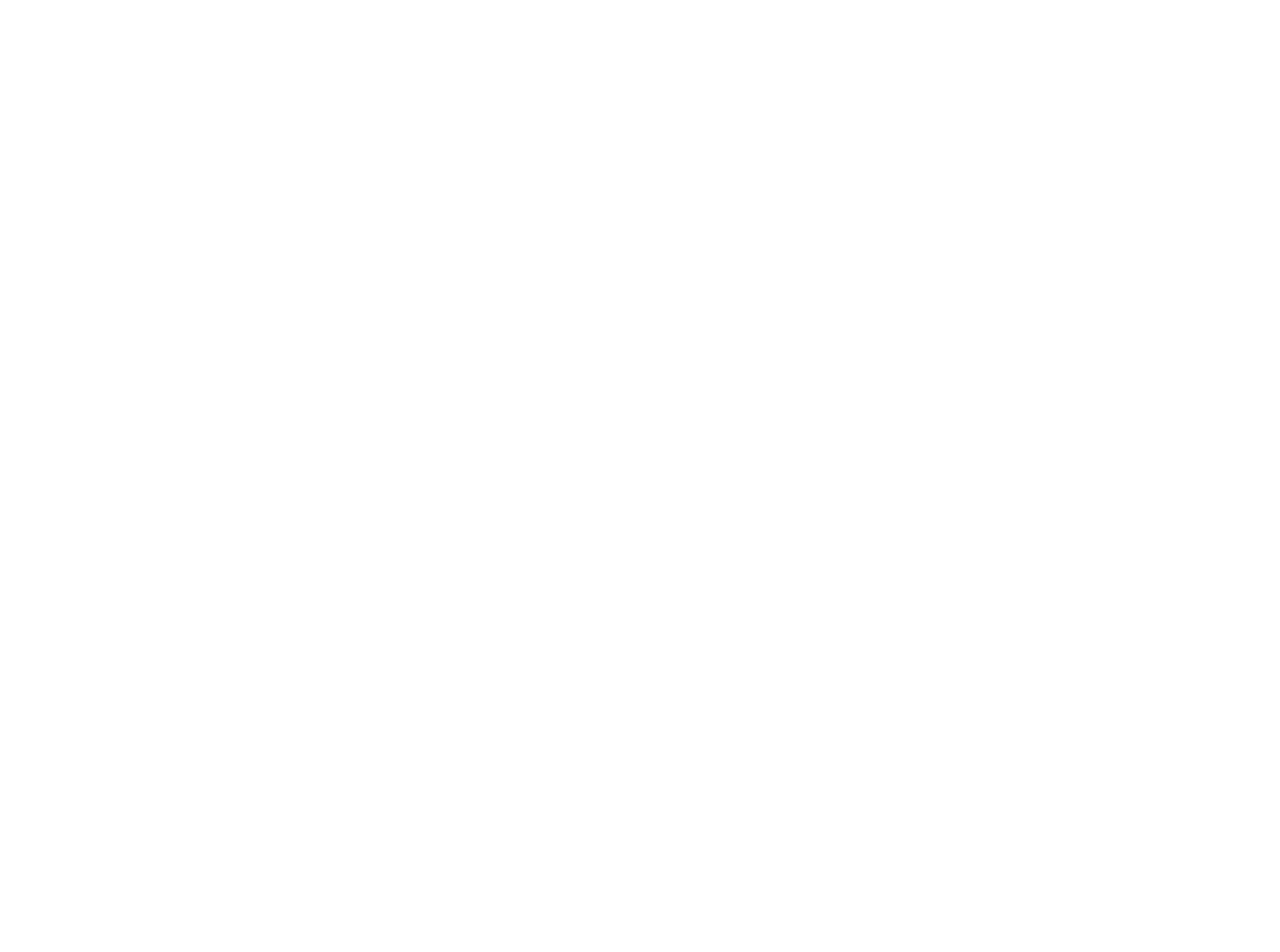
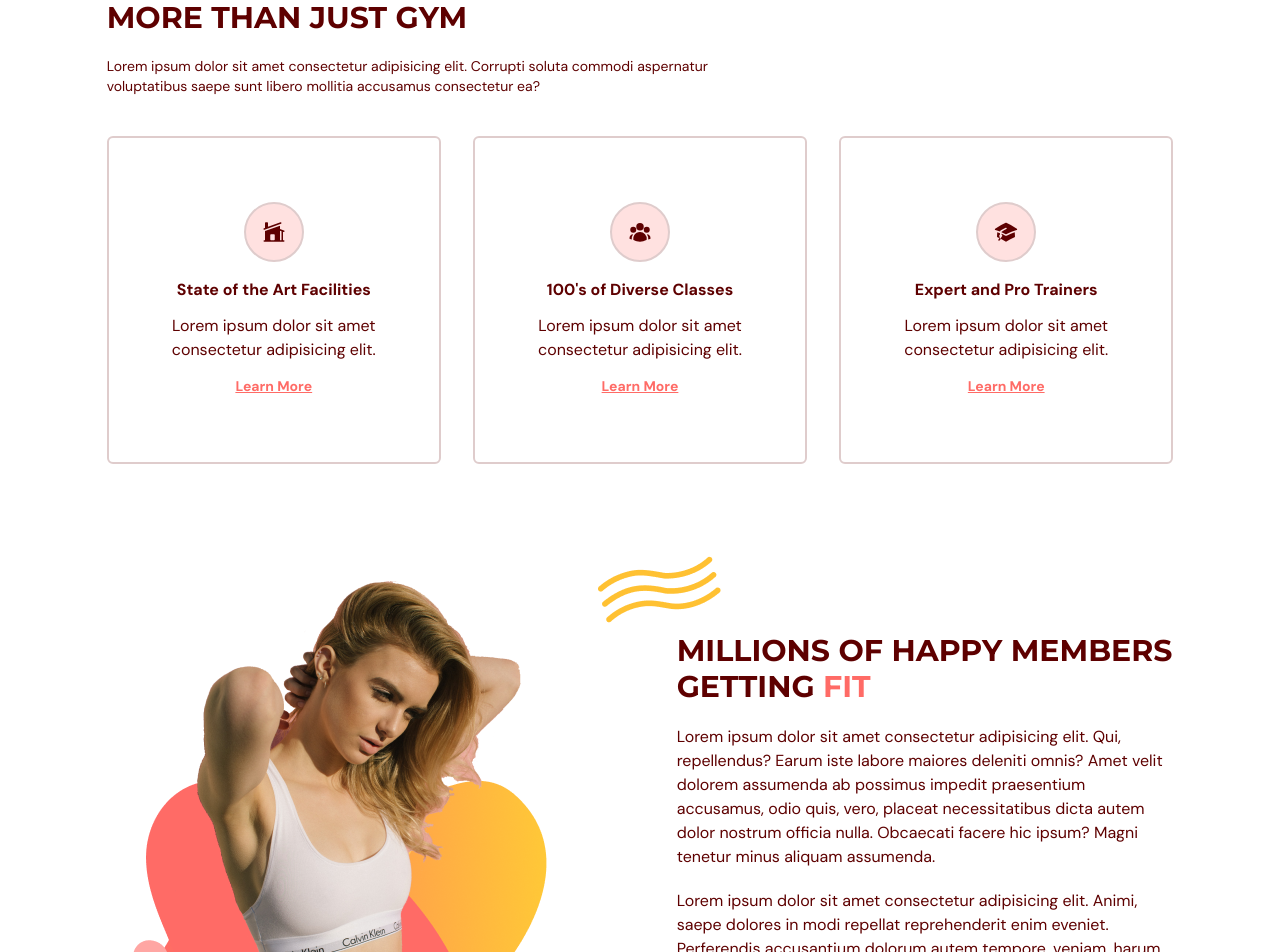
Before and after one commit to IvanRuskevych/gym-club-app, a React (Vite) app: page / in a window 1280 px wide. Shown: the part 900-1852 px from the top of the page. Before the commit the page ends 823 px from the top, so only its background shows below. Built offline with nearby package versions, Linux system fonts and the light colour scheme.

Commit message:
step 04 benefits page

```diff
--- a/src/App.tsx
+++ b/src/App.tsx
@@ -1,9 +1,10 @@
 import { useEffect, useState } from "react";
 
-import Navbar from "@/components/navbar";
+import Navbar from "@/components/Navbar";
 
 import { SelectedPage } from "@/shared/types";
-import Home from "./components/home";
+import Home from "@/components/Home";
+import Benefits from "@/components/Benefits";
 
 function App() {
   const [selectedPage, setSelectedPage] = useState<SelectedPage>(
@@ -32,6 +33,7 @@
         isTopOfPage={isTopOfPage}
       />
       <Home setSelectedPage={setSelectedPage} />
+      <Benefits setSelectedPage={setSelectedPage} />
     </div>
   );
 }
--- /dev/null
+++ b/src/components/Benefits/Benefit.tsx
@@ -0,0 +1,42 @@
+import { SelectedPage } from "@/shared/types";
+import { motion } from "framer-motion";
+import React from "react";
+import AnchorLink from "react-anchor-link-smooth-scroll";
+
+type Props = {
+  icon: JSX.Element;
+  title: string;
+  description: string;
+  setSelectedPage: (value: SelectedPage) => void;
+};
+
+const childVariants = {
+  hidden: { opacity: 0, scale: 0.9 },
+  visible: { opacity: 1, scale: 1 },
+};
+
+const Benefit = ({ icon, title, description, setSelectedPage }: Props) => {
+  return (
+    <motion.li
+      className={`mt-5 rounded-md border-2 border-gray-100 px-5 py-16 text-center`}
+      variants={childVariants}
+    >
+      <div className="mb-4 flex justify-center">
+        <div className="rounded-full border-2 border-gray-100 bg-primary-100 p-4">
+          {icon}
+        </div>
+      </div>
+      <h4 className="font-bold">{title}</h4>
+      <p className="my-3">{description}</p>
+      <AnchorLink
+        href={`#${SelectedPage.ContactUs}`}
+        className={`hover: text-sm font-bold text-primary-500 underline hover:text-secondary-500`}
+        onClick={() => setSelectedPage(SelectedPage.ContactUs)}
+      >
+        Learn More
+      </AnchorLink>
+    </motion.li>
+  );
+};
+
+export default Benefit;
--- /dev/null
+++ b/src/components/Benefits/index.tsx
@@ -0,0 +1,169 @@
+import { BenefitType, SelectedPage } from "@/shared/types";
+
+import {
+  HomeModernIcon,
+  UserGroupIcon,
+  AcademicCapIcon,
+} from "@heroicons/react/24/solid";
+import { motion } from "framer-motion";
+import HText from "../Common/HText";
+import Benefit from "./Benefit";
+import ActionButton from "../Buttons/ActionButton";
+import BenefitsPageGraphic from "@/assets/BenefitsPageGraphic.png";
+
+type Props = { setSelectedPage: (value: SelectedPage) => void };
+
+const Benefits = ({ setSelectedPage }: Props) => {
+  return (
+    <section id="benefits" className={`mx-auto min-h-full w-5/6 py-20`}>
+      <motion.div
+        className=""
+        onViewportEnter={() => setSelectedPage(SelectedPage.Benefits)}
+      >
+        {/* HEADER */}
+        <motion.div
+          className={`md:my-5 md:w-3/5`}
+          initial="hidden_hd"
+          whileInView="visible_vs"
+          viewport={{ once: true, amount: 0.5 }}
+          transition={{ duration: 0.5 }}
+          variants={{
+            hidden_hd: { opacity: 0, x: -50 },
+            visible_vs: { opacity: 1, x: 0 },
+          }}
+        >
+          <HText textTransform="uppercase">More than just gym</HText>
+          <p className={`my-5 text-sm`}>
+            Lorem ipsum dolor sit amet consectetur adipisicing elit. Corrupti
+            soluta commodi aspernatur voluptatibus saepe sunt libero mollitia
+            accusamus consectetur ea?
+          </p>
+        </motion.div>
+
+        {/* BENEFITS */}
+        <motion.ul
+          className={`mt-5 items-center justify-between gap-8 md:flex`}
+          initial="hidden"
+          whileInView="visible"
+          viewport={{ once: true, amount: 0.5 }}
+          variants={container}
+          // variants={{
+          //   hidden: {},
+          //   visible: {
+          //     opacity: 1,
+          //     transition: { staggerChildren: 2 },
+          //   },
+          // }}
+        >
+          {benefits.map((el: BenefitType) => (
+            <Benefit
+              key={el.title}
+              icon={el.icon}
+              title={el.title}
+              description={el.description}
+              setSelectedPage={setSelectedPage}
+            />
+          ))}
+        </motion.ul>
+
+        {/* GRAPHICS  AND DESCRIPTION*/}
+        <div className="mt-16 items-center justify-between gap-20 md:mt-28 md:flex">
+          {/* GRAPHICS */}
+          <img
+            src={BenefitsPageGraphic}
+            alt="benefits-page-graphic"
+            className="mx-auto"
+          />
+
+          {/* DESCRIPTION */}
+          <div>
+            {/* TITLE */}
+            <motion.div
+              className="relative"
+              initial="hidden_hd"
+              whileInView="visible_vs"
+              viewport={{ once: true, amount: 0.5 }}
+              transition={{ duration: 0.5 }}
+              variants={{
+                hidden_hd: { opacity: 0, x: 50 },
+                visible_vs: { opacity: 1, x: 0 },
+              }}
+            >
+              <div className="before:absolute before:-left-20 before:-top-20 before:z-[1] before:content-abstractwaves">
+                <div>
+                  <HText textTransform="uppercase">
+                    millions of happy members getting{" "}
+                    <span className="text-primary-500">FIT</span>
+                  </HText>
+                </div>
+              </div>
+            </motion.div>
+
+            {/* DESCRIPT */}
+            <motion.div
+              initial="hidden_hd"
+              whileInView="visible_vs"
+              viewport={{ once: true, amount: 0.5 }}
+              transition={{ delay: 0.3, duration: 0.5 }}
+              variants={{
+                hidden_hd: { opacity: 0, x: 50 },
+                visible_vs: { opacity: 1, x: 0 },
+              }}
+            >
+              <p className="my-5 ">
+                Lorem ipsum dolor sit amet consectetur adipisicing elit. Qui,
+                repellendus? Earum iste labore maiores deleniti omnis? Amet
+                velit dolorem assumenda ab possimus impedit praesentium
+                accusamus, odio quis, vero, placeat necessitatibus dicta autem
+                dolor nostrum officia nulla. Obcaecati facere hic ipsum? Magni
+                tenetur minus aliquam assumenda.
+              </p>
+              <p className="mb-5 ">
+                Lorem ipsum dolor sit amet consectetur adipisicing elit. Animi,
+                saepe dolores in modi repellat reprehenderit enim eveniet.
+                Perferendis accusantium dolorum autem tempore, veniam, harum
+                atque voluptate, corporis at quia pariatur?
+              </p>
+            </motion.div>
+
+            {/* BUTTON */}
+            <div className="relative mt-16">
+              <div className="before:absolute before:-bottom-20 before:right-40 before:z-[-1] before:content-sparkles">
+                <ActionButton setSelectedPage={setSelectedPage}>
+                  Join Now
+                </ActionButton>
+              </div>
+            </div>
+          </div>
+        </div>
+      </motion.div>
+    </section>
+  );
+};
+
+const container = {
+  hidden: {},
+  visible: {
+    transition: { staggerChildren: 0.2 },
+  },
+};
+
+const benefits: Array<BenefitType> = [
+  {
+    icon: <HomeModernIcon className="h-6 w-6" />,
+    title: "State of the Art Facilities",
+    description: "Lorem ipsum dolor sit amet consectetur adipisicing elit.",
+  },
+  {
+    icon: <UserGroupIcon className="h-6 w-6" />,
+    title: "100's of Diverse Classes",
+    description: "Lorem ipsum dolor sit amet consectetur adipisicing elit.",
+  },
+  {
+    icon: <AcademicCapIcon className="h-6 w-6" />,
+    title: "Expert and Pro Trainers",
+    description: "Lorem ipsum dolor sit amet consectetur adipisicing elit.",
+  },
+];
+
+export default Benefits;
--- /dev/null
+++ b/src/components/Common/HText.tsx
@@ -0,0 +1,13 @@
+type Props = { children: React.ReactNode; textTransform: string };
+
+const HText = ({ children, textTransform }: Props) => {
+  return (
+    <h1
+      className={`basis-3/5 font-montserrat text-3xl font-bold ${textTransform}`}
+    >
+      {children}
+    </h1>
+  );
+};
+
+export default HText;
--- a/src/components/home/index.tsx
+++ b/src/components/home/index.tsx
@@ -8,7 +8,7 @@
 import SponsorForbes from "@/assets/SponsorForbes.png";
 import SponsorFortune from "@/assets/SponsorFortune.png";
 
-import ActionButton from "../buttons/ActionButton";
+import ActionButton from "../Buttons/ActionButton";
 import AnchorLink from "react-anchor-link-smooth-scroll";
 import { motion } from "framer-motion";
 
--- a/src/components/navbar/index.tsx
+++ b/src/components/navbar/index.tsx
@@ -4,7 +4,7 @@
 
 import { SelectedPage } from "@/shared/types";
 import Link from "./Link";
-import ActionButton from "../buttons/ActionButton";
+import ActionButton from "../Buttons/ActionButton";
 import Logo from "@/assets/Logo.png";
 
 type Props = {
--- a/src/shared/types.ts
+++ b/src/shared/types.ts
@@ -4,3 +4,9 @@
   OurClasses = "ourclasses",
   ContactUs = "contactus",
 }
+
+export type BenefitType = {
+  icon: JSX.Element;
+  title: string;
+  description: string;
+};
```
